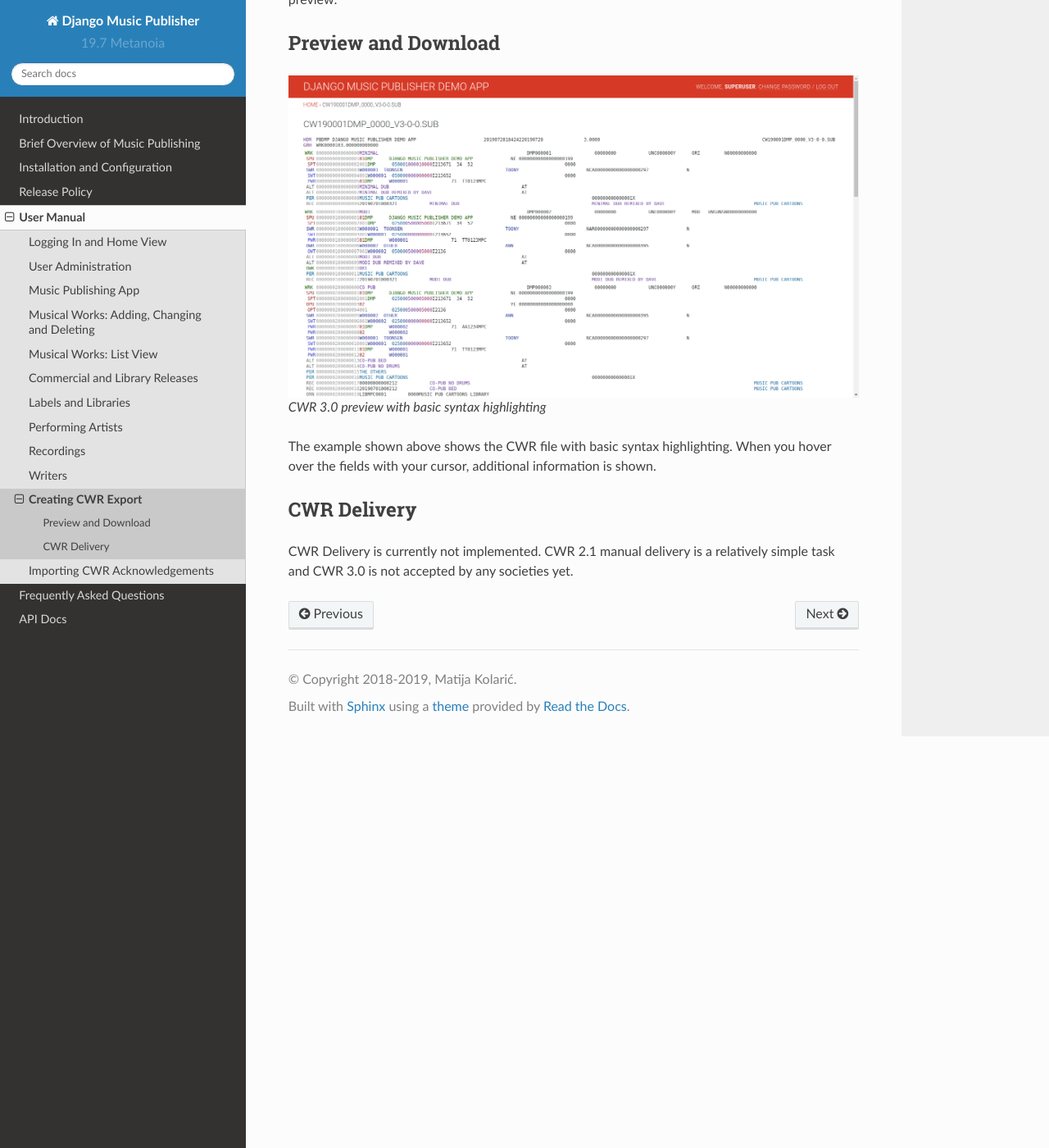
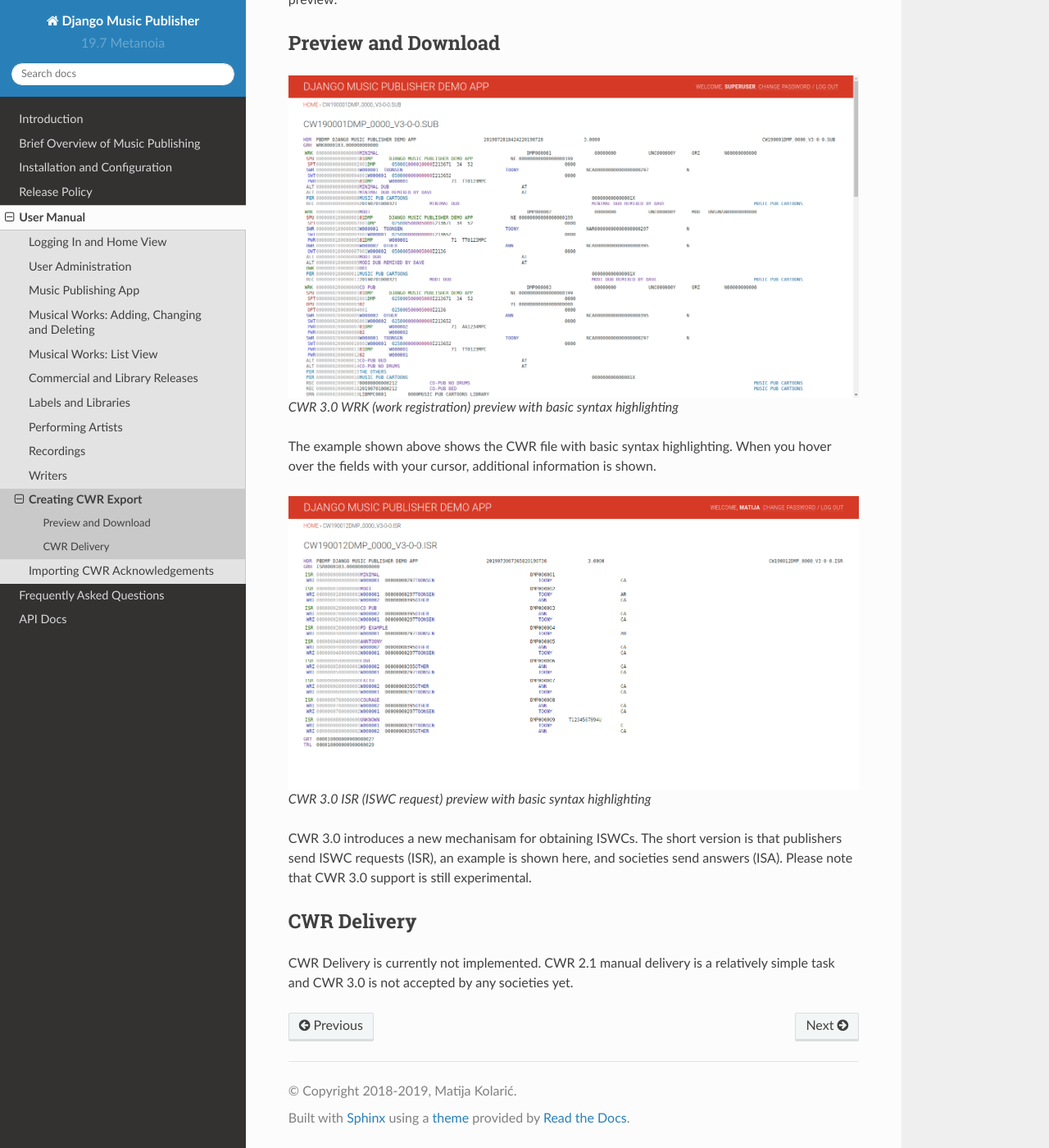
Before and after one commit to matijakolaric-com/django-music-publisher, a Sphinx documentation site: the page built from docs/manual_cwr.rst, in a window 1280 px wide and 1400 px high, scrolled down 1397 px. Shown: the whole window at 82% size. Built offline with Sphinx 7.4.7 and the Read the Docs theme 2.0.0, drawn with Linux system fonts in a browser that asks for light colours; some of the changed text lies outside the part shown.

Commit message:
documentation updates

```diff
--- a/docs/manual_cwr.rst
+++ b/docs/manual_cwr.rst
@@ -13,7 +13,7 @@
 
 Please note that the field ``Works`` uses auto-complete, and if you don't come here through the action, you must add works in this view one at a time.
 
-``CWR version/type`` field selects the CWR version and transaction type. CWR 2.1 makes a distinction between ``New Work Registrations`` and ``Revisions``, while CWR 3.0 (not yet in use anywhere) has no such distinction.
+``CWR version/type`` field selects the CWR version and transaction type. CWR 2.1 makes a distinction between ``New Work Registrations`` and ``Revisions``, while CWR 3.0 (not yet in use anywhere) has no such distinction for registrations.
 
 ``Internal note`` is what the name says, you can enter whatever helps you to keep track. It can even be edited from the ``list`` view.
 
@@ -30,9 +30,18 @@
 .. figure:: /images/highlight.png
    :width: 100%
 
-   CWR 3.0 preview with basic syntax highlighting
+   CWR 3.0 WRK (work registration) preview with basic syntax highlighting
 
 The example shown above shows the CWR file with basic syntax highlighting. When you hover over the fields with your cursor, additional information is shown.
+
+.. figure:: /images/cwr_isr.png
+   :width: 100%
+
+   CWR 3.0 ISR (ISWC request) preview with basic syntax highlighting
+
+CWR 3.0 introduces a new mechanisam for obtaining ISWCs. The short version is that publishers send ISWC requests (ISR), an example is shown here, and societies send answers (ISA).
+Please note that CWR 3.0 support is still experimental.
+
 
 CWR Delivery
 ------------
```
Also changed, not shown: docs/introduction.rst (+8 -1 lines), docs/images/cwr_isr.png (added), docs/images/cwr_rev.png (deleted).
